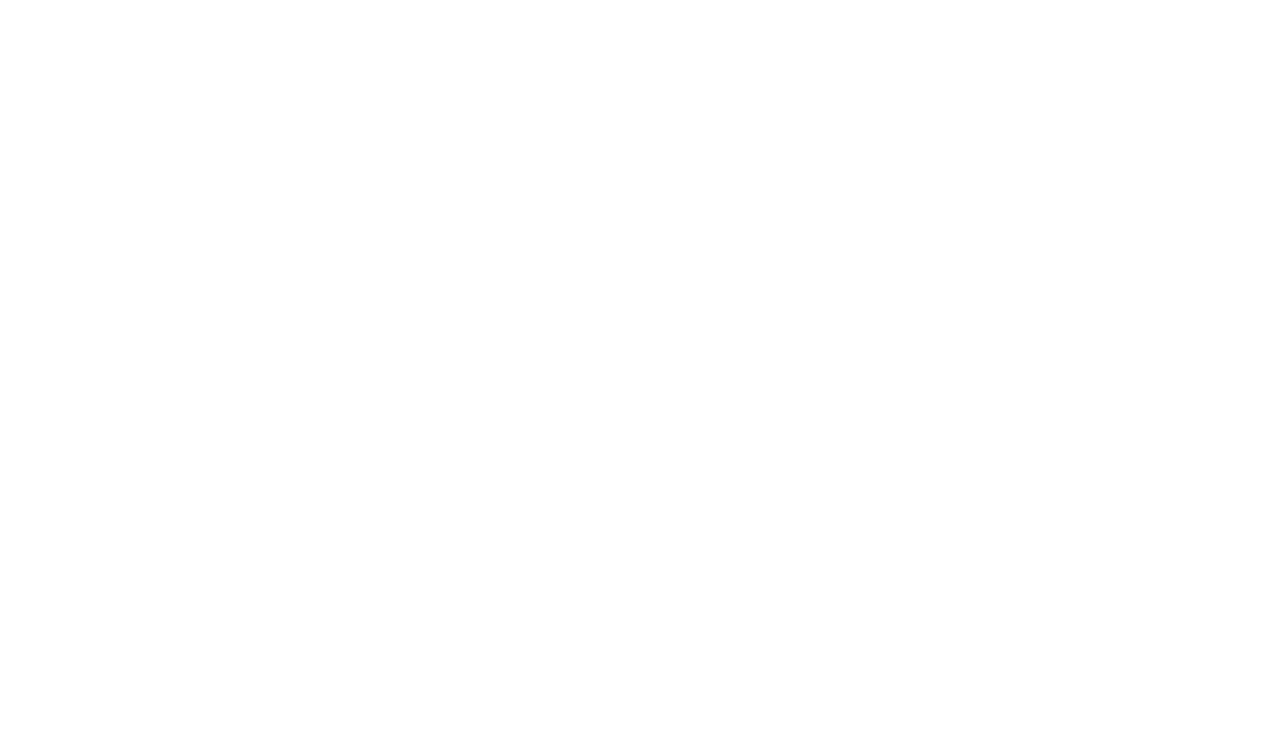
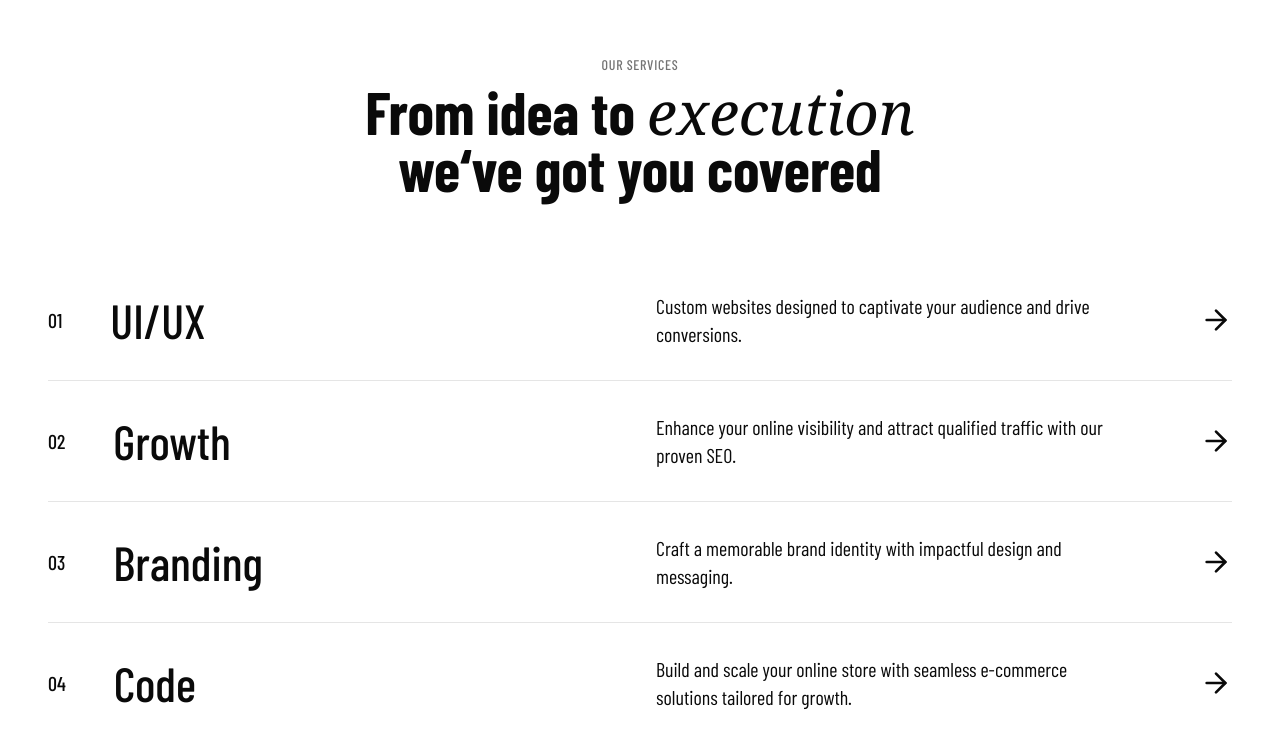
Before and after one commit to Mdabdullah3/Dynamic-portfolio-website, a Next.js app: page / in a window 1280 px wide. Shown: the part 1904-2652 px from the top of the page. Before the commit the page ends 1415 px from the top, so only its background shows below. Built offline with nearby package versions, Linux system fonts and the light colour scheme; a web font is replaced by a local one.

Commit message:
some changes

```diff
--- a/src/app/page.tsx
+++ b/src/app/page.tsx
@@ -1,11 +1,13 @@
 import BannerSection from "@/components/BannerSection";
 import ProcessSection from "@/components/ProcessSolution";
+import ServicesSection from "@/components/Service";
 const Home = () => {
   return (
     <div>
       <BannerSection />
       {/* <CustomerPreview /> */}
       <ProcessSection />
+      <ServicesSection />
     </div>
   );
 };
--- a/src/components/ProcessSolution.tsx
+++ b/src/components/ProcessSolution.tsx
@@ -1,8 +1,9 @@
 import Image from "next/image";
+import SimpleTemplatePreview from "./TemplatePreview";
 
 const ProcessSection = () => {
     return (
-        <section className="w-full relative bg-[#0a0a0a] text-white py-20 px-4 lg:px-8" style={{
+        <section className="w-full relative bg-[#0a0a0a] text-white pt-20 pb-80 px-4 lg:px-8" style={{
             backgroundImage: `url('https://cdn.prod.website-files.com/6820cfbf0a660da1a57036ca/6826b6cca1f9d43ac73f6ab4_Background%20(4).svg')`,
             backgroundSize: "cover",
             backgroundPosition: "center",
@@ -96,9 +97,13 @@
                     </div>
                 </div>
             </div>
-            <div className="absolute bottom-0 right-0 w-48 h-32 opacity-20">
+            <div className="absolute bottom-0 left-0 w-56 h-40 opacity-80">
                 <Image src="https://cdn.prod.website-files.com/6820cfbf0a660da1a57036ca/682359ac6872f67e0e967558_M.svg" width={200} height={200} alt="image" />
             </div>
+            <div className="absolute -bottom-[30%] left-[28%]">
+                <SimpleTemplatePreview />
+            </div>
+
         </section>
     );
 };
--- /dev/null
+++ b/src/components/Service.tsx
@@ -0,0 +1,137 @@
+"use client";
+import { useState } from "react";
+import { ArrowRight } from "lucide-react";
+
+interface Service {
+    number: string;
+    title: string;
+    description: string;
+    image: string;
+    backgroundImage: string;
+}
+
+const services: Service[] = [
+    {
+        number: "01",
+        title: "UI/UX",
+        description: "Custom websites designed to captivate your audience and drive conversions.",
+        image: "https://cdn.prod.website-files.com/688de14ac9436b63c75efde2/68ac0b0bfc6971e1a6c0d958_uxui.avif",
+        backgroundImage: "https://cdn.prod.website-files.com/6878854b4782d46450f79836/68aadb358ff43bfc9104d993_service-bg.avif"
+    },
+    {
+        number: "02",
+        title: "Growth",
+        description: "Enhance your online visibility and attract qualified traffic with our proven SEO.",
+        image: "https://cdn.prod.website-files.com/688de14ac9436b63c75efde2/68ac0b0bfc6971e1a6c0d958_uxui.avif",
+        backgroundImage: "https://cdn.prod.website-files.com/6878854b4782d46450f79836/68aadb358ff43bfc9104d993_service-bg.avif"
+    },
+    {
+        number: "03",
+        title: "Branding",
+        description: "Craft a memorable brand identity with impactful design and messaging.",
+        image: "https://cdn.prod.website-files.com/688de14ac9436b63c75efde2/68ac0b0bfc6971e1a6c0d958_uxui.avif",
+        backgroundImage: "https://cdn.prod.website-files.com/6878854b4782d46450f79836/68aadb358ff43bfc9104d993_service-bg.avif"
+    },
+    {
+        number: "04",
+        title: "Code",
+        description: "Build and scale your online store with seamless e-commerce solutions tailored for growth.",
+        image: "https://cdn.prod.website-files.com/688de14ac9436b63c75efde2/68ac0b0bfc6971e1a6c0d958_uxui.avif",
+        backgroundImage: "https://cdn.prod.website-files.com/6878854b4782d46450f79836/68aadb358ff43bfc9104d993_service-bg.avif"
+    },
+];
+
+const ServicesSection = () => {
+    const [hoveredIndex, setHoveredIndex] = useState<number | null>(null);
+
+    return (
+        <section className="min-h-screen bg-background py-20 px-6 md:px-12 mt-60">
+            <div className="max-w-7xl mx-auto">
+                {/* Header */}
+                <div className="text-center mb-16">
+                    <p className="text-sm font-medium tracking-wider uppercase text-muted-foreground mb-2">
+                        OUR SERVICES
+                    </p>
+                    <h2 className="text-5xl md:text-6xl font-bold leading-14">
+                        From idea to <em className="italic font-serif font-normal">execution</em>
+                        <br />
+                        we&lsquo;ve got you covered
+                    </h2>
+                </div>
+
+                {/* Services Grid */}
+                <div className="space-y-0 relative">
+                    {services.map((service, index) => (
+                        <div
+                            key={index}
+                            className="relative border-b border-border last:border-b-0 overflow-visible group"
+                            onMouseEnter={() => setHoveredIndex(index)}
+                            onMouseLeave={() => setHoveredIndex(null)}
+                        >
+                            {/* Background Image - Full background on hover */}
+                            <div
+                                className={`absolute inset-0 transition-all duration-700 ease-out overflow-hidden z-10 ${hoveredIndex === index ? "opacity-100 scale-105 duration-900" : "opacity-0"
+                                    }`}
+                            >
+                                <img
+                                    src={service.backgroundImage}
+                                    alt=""
+                                    className="w-full h-full object-cover scale-120 transform-gpu"
+                                />
+                                {/* Overlay for better text readability */}
+                                <div className="absolute inset-0 bg-black/40" />
+                            </div>
+
+                            {/* Center Image - Positioned absolutely to overlap other sections */}
+                            <div className={`absolute left-[34%] top-1/2 -translate-x-1/2 -translate-y-1/2 pointer-events-none z-30 transition-all duration-600 ease-out ${hoveredIndex === index ? "opacity-100 scale-100" : "opacity-0 scale-90"}`}>
+                                <img
+                                    src={service.image}
+                                    alt={service.title}
+                                    className="w-auto h-[300px] object-contain transform-gpu"
+                                    style={{
+                                        transformStyle: "preserve-3d",
+                                    }}
+                                />
+                            </div>
+
+                            {/* Content */}
+                            <div className="relative grid grid-cols-1 md:grid-cols-2 gap-8 py-8 z-20">
+                                {/* Left Side - Number and Title */}
+                                <div className="flex items-center gap-8 md:gap-12">
+                                    <span
+                                        className={`text-xl font-medium transition-colors duration-600 ${hoveredIndex === index ? "text-white" : "text-foreground"
+                                            }`}
+                                    >
+                                        {service.number}
+                                    </span>
+                                    <h3
+                                        className={`text-4xl md:text-5xl font-medium transition-colors duration-600 ${hoveredIndex === index ? "text-white" : "text-foreground"
+                                            }`}
+                                    >
+                                        {service.title}
+                                    </h3>
+                                </div>
+
+                                {/* Right Side - Description and Arrow */}
+                                <div className="flex items-center justify-between gap-6">
+                                    <p
+                                        className={`text-lg md:text-xl max-w-md transition-colors duration-600 ${hoveredIndex === index ? "text-white" : "text-foreground"
+                                            }`}
+                                    >
+                                        {service.description}
+                                    </p>
+                                    <ArrowRight
+                                        className={`w-8 h-8 flex-shrink-0 transition-colors duration-600 ${hoveredIndex === index ? "text-white" : "text-foreground"
+                                            }`}
+                                    />
+                                </div>
+                            </div>
+                        </div>
+                    ))}
+                </div>
+            </div>
+        </section>
+    );
+};
+
+export default ServicesSection;
--- /dev/null
+++ b/src/components/TemplatePreview.tsx
@@ -0,0 +1,62 @@
+"use client";
+import { useRef, useEffect } from 'react';
+
+const SimpleTemplatePreview = () => {
+    const videoRef = useRef<HTMLVideoElement>(null);
+
+    useEffect(() => {
+        const videoElement = videoRef.current;
+
+        const observer = new IntersectionObserver(
+            (entries) => {
+                entries.forEach((entry) => {
+                    if (entry.isIntersecting) {
+                        if (videoElement) {
+                            videoElement.play().catch(error => {
+                                console.log('Auto-play failed:', error);
+                            });
+                        }
+                    } else {
+                        if (videoElement) {
+                            videoElement.pause();
+                        }
+                    }
+                });
+            },
+            { threshold: 0.5 }
+        );
+
+        if (videoElement) {
+            observer.observe(videoElement);
+        }
+
+        return () => {
+            if (videoElement) {
+                observer.unobserve(videoElement);
+            }
+        };
+    }, []);
+
+    return (
+        <div className="template-preview ">
+            <video
+                ref={videoRef}
+                muted
+                loop
+                playsInline
+                preload="auto"
+                style={{
+                    width: '100%',
+                    maxWidth: '1000px',
+                    borderRadius: '4px',
+                    display: 'block'
+                }}
+            >
+                <source src="/assets/AI.webm" type="video/mp4" />
+                Your browser does not support the video tag.
+            </video>
+        </div>
+    );
+};
+
+export default SimpleTemplatePreview;
```
Also changed, not shown: 1 other file (tests, documents, lock files or other folders).
